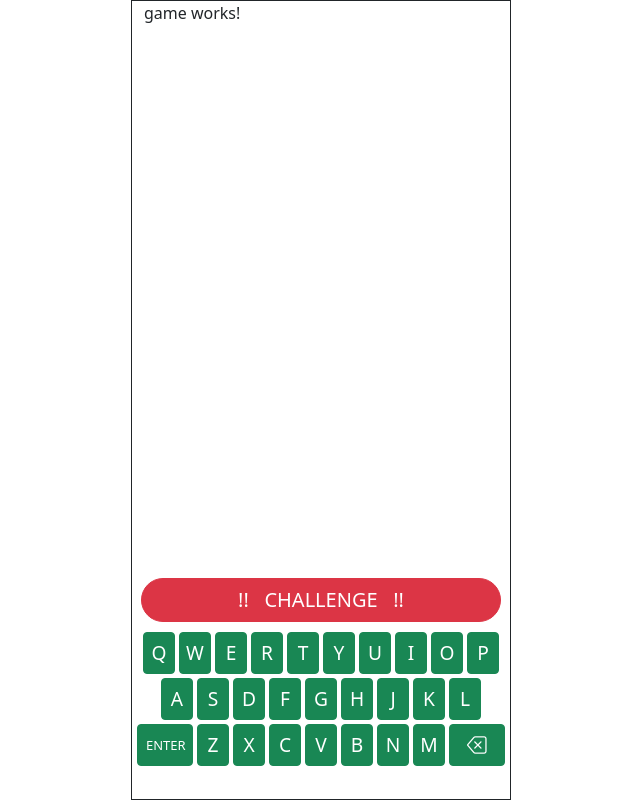
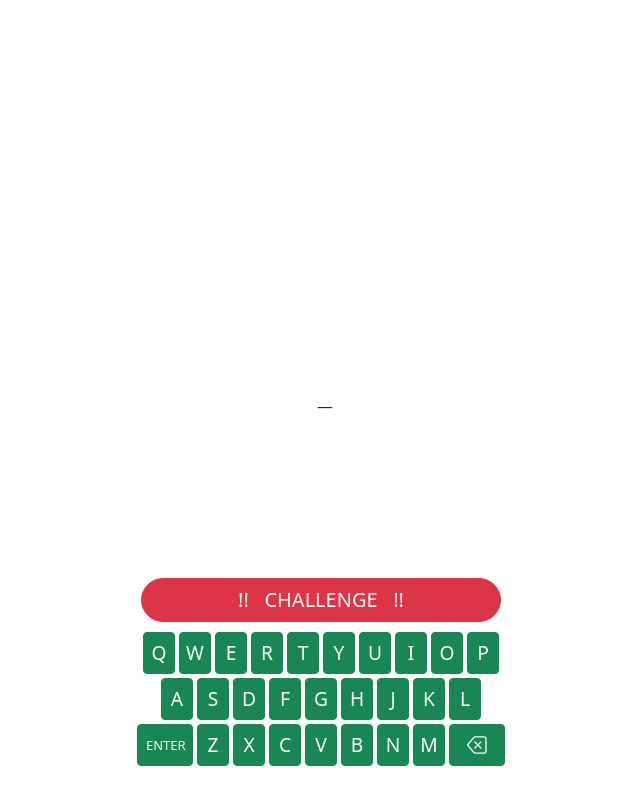
Before and after one commit to Souvik7cd/wordly-poc, an Angular app: page / in a window 1280 px wide. Shown: the whole page, without its empty margins (319-959 px from the left). Built offline with nearby package versions, Linux system fonts and the light colour scheme.

Commit message:
Added keyboard functionality to type letters and added some styling
-- Added game service to control the keyboard interaction
-- Added bootstrap styling to typed letters
-- Changed game font to monospace

```diff
--- a/src/app/app.component.html
+++ b/src/app/app.component.html
@@ -1,6 +1,11 @@
 <div class="container">
   <div class="row">
-    <div class="col-lg-4 offset-lg-4 col-md-8 offset-md-2 col-xs-12 border border-dark game-container">
+    <div class="
+      col-lg-6 offset-lg-3
+      col-md-8 offset-md-2
+      col-xs-12
+      game-container"
+    >
       <app-game></app-game>
     </div>
   </div>
--- a/src/app/game/game.component.html
+++ b/src/app/game/game.component.html
@@ -1,8 +1,15 @@
-<p>game works!</p>
+<!-- Player Profiles -->
 
-<!-- interaction zone -->
+<!-- Game -->
+<section class="game fs-4">
+  <span id="word">{{ word | uppercase }}</span>
+  <span id="cursor" class="ms-2 p-2" [ngClass]="{'badge bg-primary fs-4 fw-medium ': cursor !== cursorDefault}">{{cursor}}</span>
+</section>
+
+<!-- Interaction Zone -->
 
 <div class="interaction-zone d-flex flex-column align-items-center">
+
   <!-- Challenge Btn -->
   <button class="btn btn-danger fs-5 rounded-pill" style="width: 360px;">
     !!&nbsp;&nbsp;&nbsp;CHALLENGE&nbsp;&nbsp;&nbsp;!!
@@ -12,4 +19,5 @@
 
   <!-- Keyboard -->
   <app-keyboard></app-keyboard>
+
 </div>
--- a/src/app/game/game.component.scss
+++ b/src/app/game/game.component.scss
@@ -1,3 +1,12 @@
+.game {
+  position: absolute;
+  top: 50%;
+  left: 50%;
+  transform: translate(-50%, -50%);
+  word-break: break-word;
+  max-width: 360px;
+  font-family: monospace;
+}
 .interaction-zone {
   position: absolute;
   bottom: 0;
--- a/src/app/game/game.component.ts
+++ b/src/app/game/game.component.ts
@@ -1,10 +1,39 @@
-import { Component } from '@angular/core';
+import { Component, OnInit } from '@angular/core';
+import { GameService } from './game.service';
 
 @Component({
   selector: 'app-game',
   templateUrl: './game.component.html',
   styleUrls: ['./game.component.scss']
 })
-export class GameComponent {
+export class GameComponent implements OnInit {
 
+  cursorDefault = "";
+  cursor = "";
+  word = "";
+
+  constructor(private gameService: GameService) {
+    this.cursor = this.gameService.cursor;
+    this.cursorDefault = this.gameService.cursor;
+  }
+
+  ngOnInit(): void {
+    this.gameService.letterSubject?.subscribe({
+      next: letter => {
+
+        if (letter == this.gameService.enterKey) {
+
+          // if a letter is typed then only enter key should work
+          if(this.cursor !== this.gameService.cursor) {
+            this.word += this.cursor;
+          }
+
+          this.cursor = this.gameService.cursor;
+        }
+        else {
+          this.cursor = letter;
+        }
+      }
+    });
+  }
 }
--- /dev/null
+++ b/src/app/game/game.service.ts
@@ -0,0 +1,29 @@
+import { Injectable } from '@angular/core';
+import { BehaviorSubject, Subject } from 'rxjs';
+
+@Injectable({
+  providedIn: 'root'
+})
+export class GameService {
+
+  private Enter: string = '+';
+  private Cursor: string = '_';
+
+  private LetterSubject: Subject<string> = new Subject();
+
+  constructor() { }
+
+  get enterKey() {
+    return this.Enter;
+  }
+  get cursor() {
+    return this.Cursor;
+  }
+  get letterSubject() {
+    return this.LetterSubject.asObservable();
+  }
+
+  public nextLetter(letter: string) {
+    this.LetterSubject.next(letter);
+  }
+}
--- a/src/app/game/keyboard/keyboard.component.html
+++ b/src/app/game/keyboard/keyboard.component.html
@@ -1,23 +1,23 @@
 <div class="d-flex flex-column align-items-center mt-2">
   <!-- Keyboard -->
   <div class="d-flex flex-row">
-    <button class="btn btn-key btn-sm btn-success" *ngFor="let key of keys[0]" (click)="onKeyClick(key)">
+    <button class="btn btn-key btn-sm btn-success" *ngFor="let key of keys[0]" (click)="onLetterKeyClick(key)">
       {{ key }}
     </button>
   </div>
   <div class="d-flex flex-row">
-    <button class="btn btn-key btn-sm btn-success" *ngFor="let key of keys[1]" (click)="onKeyClick(key)">
+    <button class="btn btn-key btn-sm btn-success" *ngFor="let key of keys[1]" (click)="onLetterKeyClick(key)">
       {{ key }}
     </button>
   </div>
   <div class="d-flex flex-row">
-    <button class="btn btn-action btn-sm btn-success">
+    <button (click)="onEnterKeyClick()" class="btn btn-action btn-sm btn-success">
       <span style="font-size: small;">ENTER</span>
     </button>
-    <button class="btn btn-key btn-sm btn-success" *ngFor="let key of keys[2]" (click)="onKeyClick(key)">
+    <button class="btn btn-key btn-sm btn-success" *ngFor="let key of keys[2]" (click)="onLetterKeyClick(key)">
       {{ key }}
     </button>
-    <button class="btn btn-action btn-sm btn-success">
+    <button (click)="onBKSPKeyClick()" class="btn btn-action btn-sm btn-success">
       <i class="bi bi-backspace fs-5"></i>
     </button>
   </div>
--- a/src/app/game/keyboard/keyboard.component.ts
+++ b/src/app/game/keyboard/keyboard.component.ts
@@ -1,4 +1,5 @@
 import { Component } from '@angular/core';
+import { GameService } from '../game.service';
 
 @Component({
   selector: 'app-keyboard',
@@ -13,7 +14,17 @@
     [ 'Z', 	'X', 	'C', 	'V', 	'B', 	'N', 	'M' ]
   ];
 
-  onKeyClick(letter: string) {
-    console.log(letter);
+  constructor(private gameService: GameService) {}
+
+  onLetterKeyClick(letter: string) {
+    this.gameService.nextLetter(letter);
+  }
+
+  onEnterKeyClick() {
+    this.gameService.nextLetter(this.gameService.enterKey);
+  }
+
+  onBKSPKeyClick() {
+    this.gameService.nextLetter(this.gameService.cursor);
   }
 }
```
Also changed, not shown: 1 other file (tests, documents, lock files or other folders).
